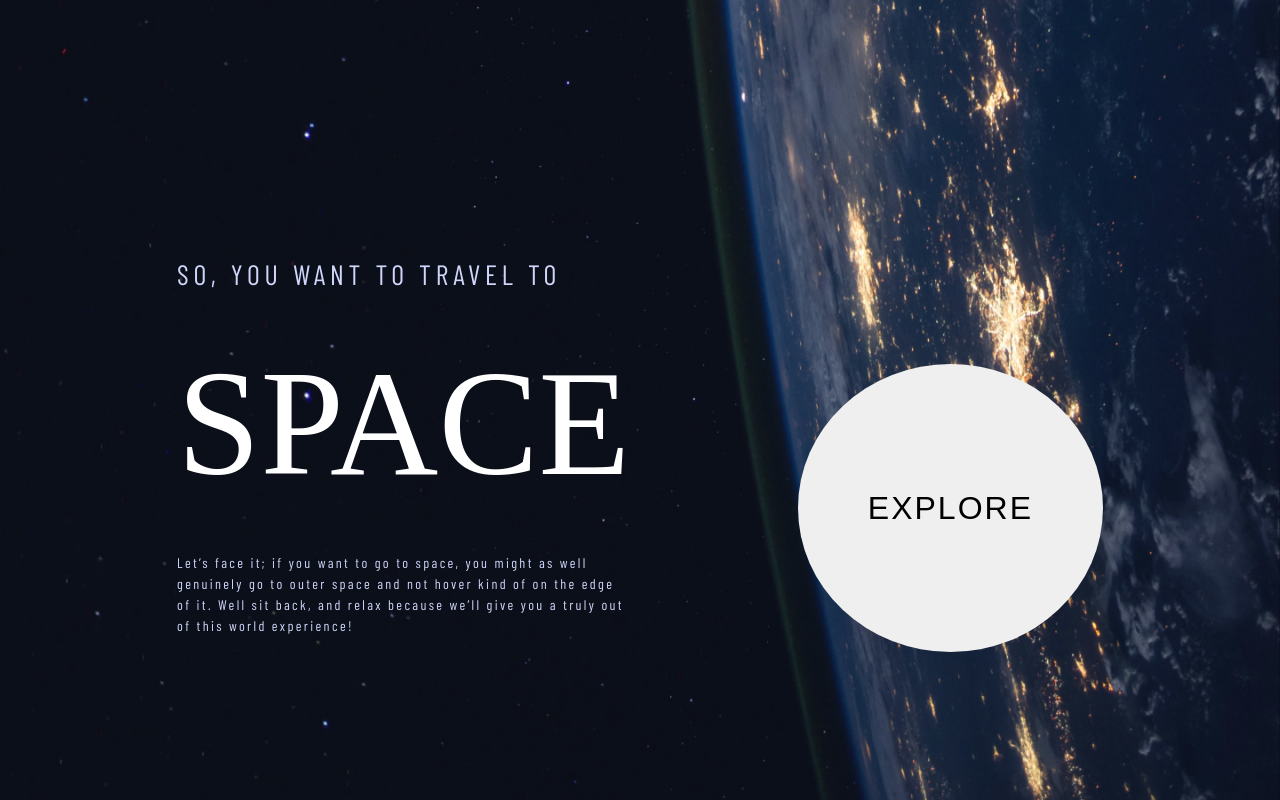
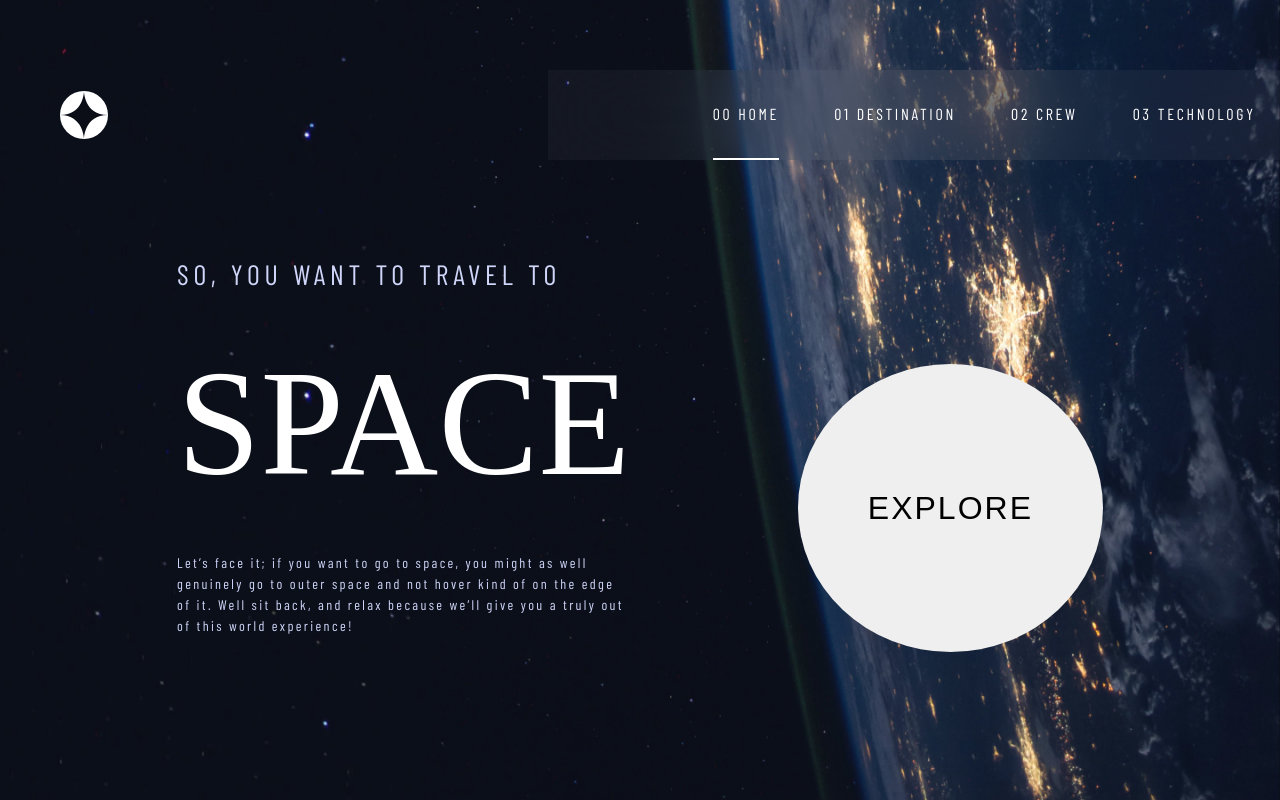
Before and after one commit to Mentoring-Repository/app7-space-tourism, a React (Create React App) app: page / in a window 1280 px wide. Built offline with nearby package versions, Linux system fonts and the light colour scheme; a web font is replaced by a local one.

Commit message:
header - active links done

```diff
--- a/src/App.js
+++ b/src/App.js
@@ -17,7 +17,7 @@ const router = createBrowserRouter([
 function App() {
   return (
     <>
-      {/* <Header /> */}
+      <Header />
       <RouterProvider router={router} />
     </>
   );
--- a/src/Components/Header/Header.css
+++ b/src/Components/Header/Header.css
@@ -1,4 +1,4 @@
-header{
+header {
 	position: absolute;
 	left: 60px;
 	top: 70px;
@@ -6,40 +6,34 @@ header{
 	flex-direction: row;
 	justify-content: space-between;
 	align-items: center;
+	width: calc(100% - 60px);
+	font-family: "Barlow Condensed", sans-serif;
+}
 
-    width: calc(100% - 60px );
-    font-family: 'Barlow Condensed', sans-serif;
-
-}
-header hr{
-    height: 2px;
-    width: 40%;
-    opacity: 0.2515;
-    background: #FFF;
-    position: absolute;
-    top: 26.5px;
-    left: 9%;
-    z-index: 10;
-
-}
-header nav{
+header nav {
+    width: 60%;
 	background: rgba(255, 255, 255, 0.04);
-
 	backdrop-filter: blur(40.774227142333984px);
 }
 
-nav ul{
+nav ul {
 	display: flex;
 	flex-direction: row;
-    justify-content: space-around;
-    padding: 2rem 12rem;
+	justify-content: flex-start;
 	list-style: none;
 	margin: 0;
+    padding-left: 15%;
 }
 
 nav ul li {
     margin-left: 55px;
+    padding: 2rem 0;
+    border-bottom: solid 2px transparent;
+    transition: all 0.3s ease-in-out;
+}
 
+nav ul li:hover {
+    border-color: white;
 }
 
 nav ul li a {
@@ -50,5 +44,5 @@ nav ul li a {
 }
 
 .active{
-    border-bottom: 1px solid white;
+    border-bottom: 2px solid white;
 }
--- a/src/Components/Header/Header.js
+++ b/src/Components/Header/Header.js
@@ -1,25 +1,38 @@
-import "./Header.css"
+import "./Header.css";
+import { useState } from "react";
 
+const Header = () => {
+    const [activeLink, setActiveLink] = useState(0);
 
+    const links = [
+        {text: "00 Home", path: "/"},
+        {text: "01 Destination", path: "/destination"},
+        {text: "02 Crew", path: "/crew"},
+        {text: "03 Technology", path: "/technology"},
+    ]
 
-const Header = ()=>{
+    const changeActiveLink = (index) => {
+        setActiveLink(index)
+    }
 
-
-    return(
+	return (
 		<header>
-            <img src="images/Logo.svg" alt="" />
+			<img
+				src="images/Logo.svg"
+				alt=""
+			/>
 			<hr />
 			<nav>
 				<ul>
-                    <li className="active"><a href="/" >00 Home</a></li>
-                    <li><a href="/destination">01 Destination</a></li>
-                    <li><a href="/crew">02 Crew</a></li>
-                    <li><a href="/technology">03 Technology</a></li>
+					{links.map((link, index) => (
+                        <li key={index} onClick={() => changeActiveLink(index)} className={index === activeLink ? 'active' : ''}>
+                            <a href={link.path}>{link.text}</a>
+                        </li>
+                    ))}
 				</ul>
 			</nav>
 		</header>
-    )
-}
+	);
+};
 
-
-export default Header
+export default Header;
```
Lines whose indentation alone changed are shown as unchanged.
